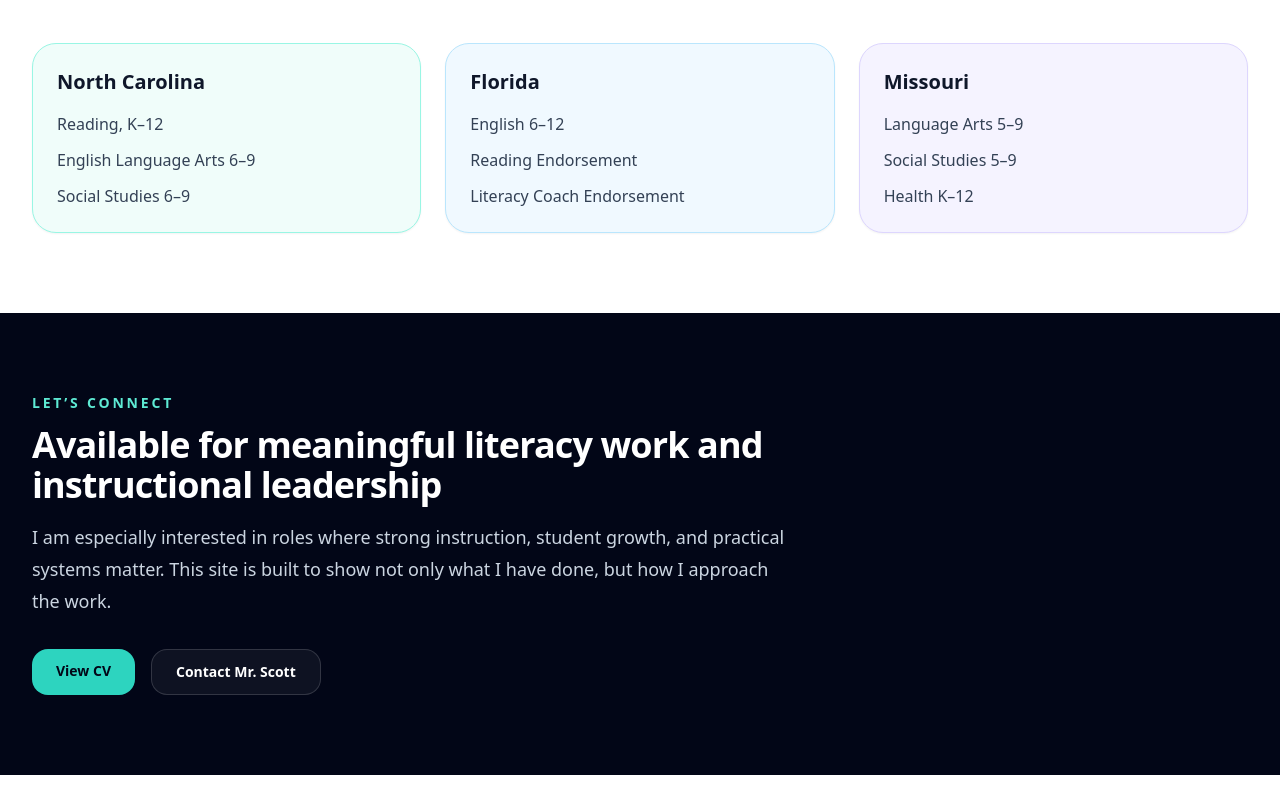
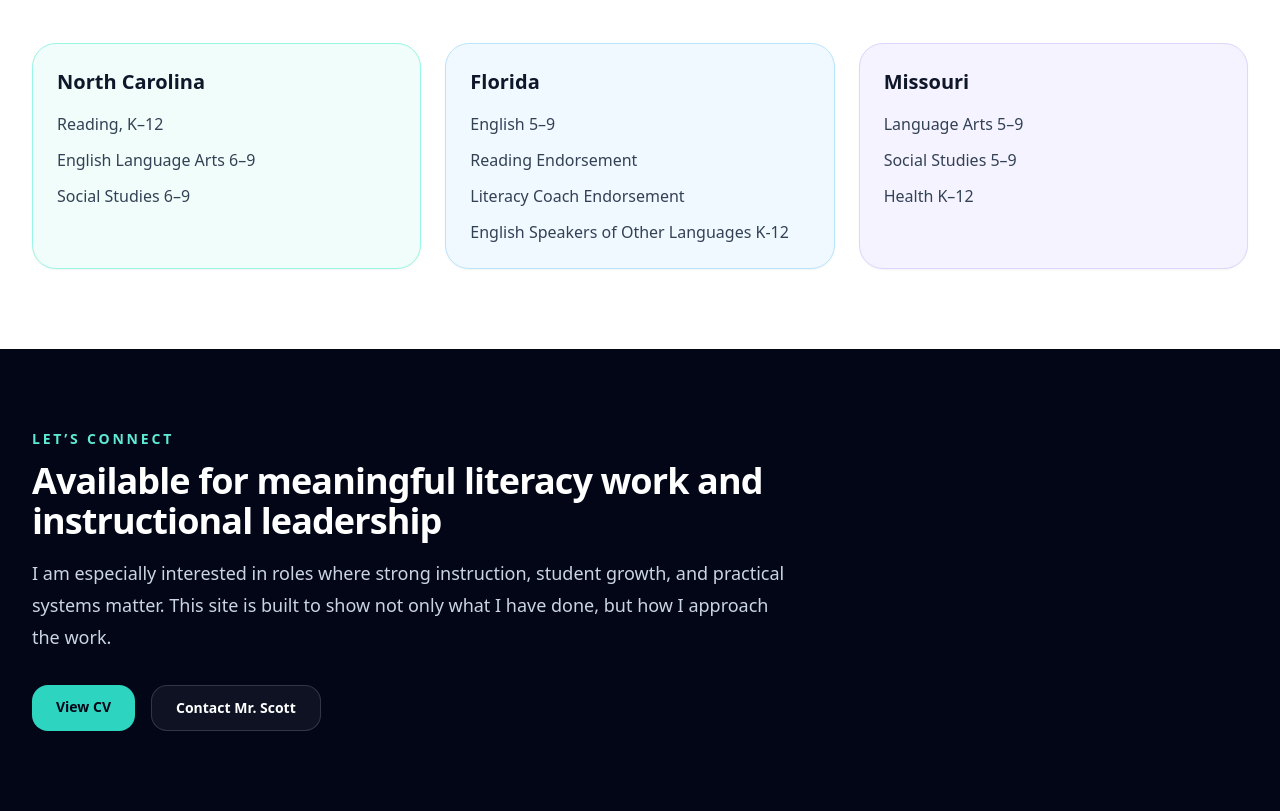
Before and after one commit to profscott311/mrscott-vitae, a Next.js app: page / in a window 1280 px wide. Shown: the part 7168-7979 px from the top of the page. Before the commit the page ends 7943 px from the top, so only its background shows below. Built offline with nearby package versions, Linux system fonts and the light colour scheme.

Commit message:
Update page.jsx

```diff
--- a/app/page.jsx
+++ b/app/page.jsx
@@ -150,9 +150,10 @@ const certifications = {
     "Social Studies 6–9",
   ],
   florida: [
-    "English 6–12",
+    "English 5–9",
     "Reading Endorsement",
     "Literacy Coach Endorsement",
+    "English Speakers of Other Languages K-12",
   ],
   missouri: [
     "Language Arts 5–9",
```
